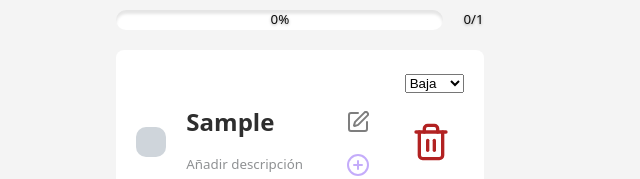
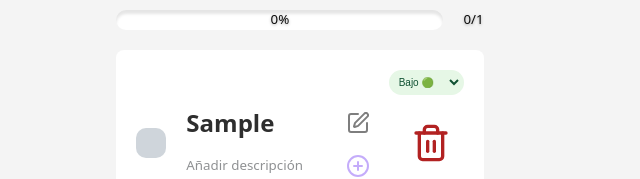
Before and after one commit to Ledtius/Task-Management-React, a React (Vite) app: page / in a window 1280 px wide. Both pictures are taken after typing "Sample" into the empty fields and a click on the button 802 px from the left and 131 px from the top of the page. Shown: the part 279-458 px from the top of the page, without its empty margins (340-980 px from the left). Built offline with nearby package versions, Linux system fonts and the light colour scheme.

Commit message:
Added the styles and the classes on the select

```diff
--- a/src/components/Task/TaskPriority.jsx
+++ b/src/components/Task/TaskPriority.jsx
@@ -1,4 +1,4 @@
-import { Settings2, LucideDiamondPlus } from "lucide-react";
+import { Circle, LucideDiamondPlus } from "lucide-react";
 import { useEffect, useState } from "react";
 import taskPriorityStyles from "../../styles/Task/TaskPriority.module.css";
 
@@ -8,7 +8,7 @@ const TaskPriority = ({ setTaskList, idTask, taskPriority }) => {
     showPriority: false,
   });
 
-  const [priorityValue, setPriorityValue] = useState("low");
+  const [priorityValue, setPriorityValue] = useState("");
 
   const { showMessage, showPriority } = priorityStyles;
 
@@ -17,7 +17,7 @@ const TaskPriority = ({ setTaskList, idTask, taskPriority }) => {
   };
 
   useEffect(() => {
-    if (priorityValue !== "low")
+    if (priorityValue)
       setTaskList((prevTaskList) =>
         prevTaskList.map((task) => {
           if (task.id === idTask) return { ...task, priority: priorityValue };
@@ -26,16 +26,28 @@ const TaskPriority = ({ setTaskList, idTask, taskPriority }) => {
       );
   }, [priorityValue]);
 
-  const handleSelect = (e) => {
-    const valueId = e.currentTarget.value;
-    setPriorityValue(valueId);
-  };
   return (
-    <form>
-      <select onClick={handleSelect} name="" id="">
-        <option value="low">Baja</option>
-        <option value="medium">Media</option>
-        <option value="hight">Alta</option>
+    <form className={taskPriorityStyles.form}>
+      <select
+        value={taskPriority}
+        onChange={(e) => setPriorityValue(e.target.value)}
+        onMouseEnter={() => setShowLabel(true)}
+        onMouseLeave={() => setShowLabel(false)}
+        id="priority-select"
+        className={`${taskPriorityStyles.select} ${
+          taskPriority === "low"
+            ? taskPriorityStyles.low
+            : taskPriority === "medium"
+            ? taskPriorityStyles.medium
+            : taskPriority === "hight"
+            ? taskPriorityStyles.hight
+            : ""
+        }`}
+      >
+        <optgroup label="Nivel de prioridad" />
+        <option value="low">Bajo 🟢</option>
+        <option value="medium">Media 🟠</option>
+        <option value="hight">Alta 🔴</option>
       </select>
     </form>
   );
--- a/src/styles/Task/TaskPriority.module.css
+++ b/src/styles/Task/TaskPriority.module.css
@@ -1,89 +1,45 @@
-.general {
+.form {
   display: flex;
   align-items: center;
-  justify-content: flex-end;
-  width: 100%;
-  min-height: 3rem;
-  /* background-color: red; */
+  gap: 0.5rem;
 }
 
-.btnMsg {
-  display: flex;
-  align-items: center;
-  /* gap: 2rem; */
-  opacity: 0.5;
-  transition: all 0.4s ease;
-  cursor: pointer;
+.label {
+  font-size: 0.9rem;
+  font-weight: 500;
+  color: var(--color-text-descripmsg);
 }
 
-.msg {
-  color: var(--color-text-input);
-}
-
-.btn {
-  background-color: transparent;
-  border: none;
-  display: flex;
-  align-items: center;
-}
-
-.Addicon {
-  stroke: var(--color-bg-completed);
-}
-
-.btnMsg:hover {
-  opacity: 1;
-  transform: scale(1.04);
-}
-
-.priorityNav {
-  width: 100%;
-  display: flex;
-  align-items: center;
-  gap: 2rem;
-  justify-content: flex-end;
-  cursor: pointer;
-}
-
-.starBtn {
-  display: flex;
-  align-items: center;
-  justify-content: center;
-  min-width: 3.6rem;
-  width: fit-content;
-  padding: 0;
-  margin: 0;
-  background-color: transparent;
-
-  background-color: red;
+.select {
+  padding: 0.4rem;
   border-radius: 2rem;
-  padding: 0.2rem;
-  border-color: transparent;
-  cursor: pointer;
-  transition: all 0.4s ease;
-  position: relative;
-}
-
-.starBtn:nth-child(1) {
-  border-radius: 5rem;
-  min-width: 0;
-  width: fit-content;
-  padding: 4%;
-  background-color: grey;
-  opacity: 0.5;
-}
-
-.starIcon {
-  stroke: var(--color-text-input);
-  opacity: 0.5;
+  font-size: 1rem;
+  font-weight: 500;
+  border: 2px solid var(--color-text-descripmsg);
+  outline: none;
   transition: all 0.4s ease;
 }
 
-.starValue {
-  position: absolute;
-  inset: 0;
+.select:hover,
+.select:focus {
+  border-color: #88888869;
+  background-color: #f9f9f9;
 }
 
-.starIcon-- {
-  opacity: 1;
+.low {
+  background-color: #e6f7e6;
+  border-color: #28a74600;
+  color: #0f5132;
 }
+
+.medium {
+  background-color: #fff4e6;
+  border-color: #ffc10700;
+  color: #664d03;
+}
+
+.hight {
+  background-color: #fdecea;
+  border-color: #dc354500;
+  color: #842029;
+}
```
